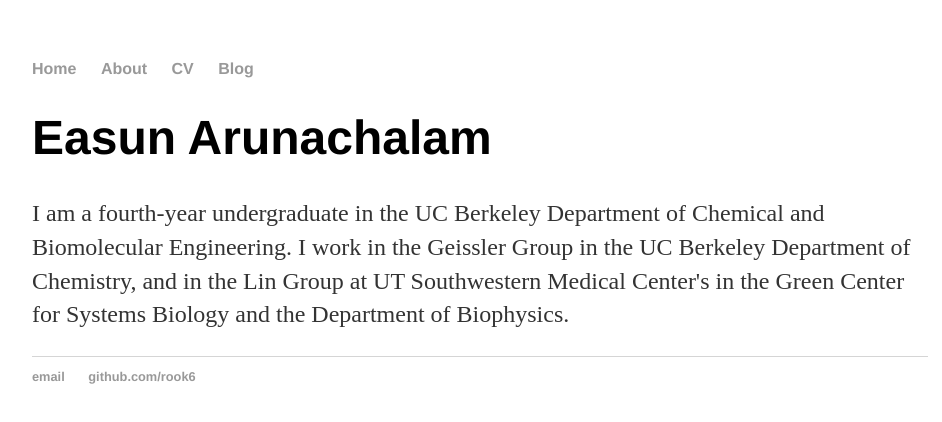
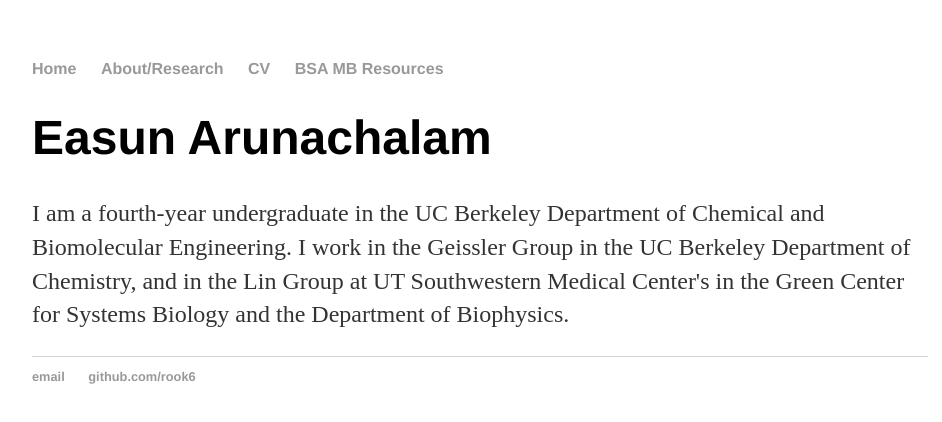
Before and after one commit to earunachalam/earunachalam.github.io, a plain HTML site: page index.html in a window 1280 px wide. Shown: the whole page, without its empty margins (160-1102 px from the left). Drawn offline with Linux system fonts and the light colour scheme.

Commit message:
Update index.html

```diff
--- a/index.html
+++ b/index.html
@@ -9,9 +9,9 @@
 		<nav>
     		<ul>
         		<li><a href="/">Home</a></li>
-	        	<li><a href="/about">About</a></li>
+	        	<li><a href="/about">About/Research</a></li>
         		<li><a href="/cv">CV</a></li>
-        		<li><a href="/blog">Blog</a></li>
+        		<li><a href="/blog">BSA MB Resources</a></li>
     		</ul>
 		</nav>
 		<div class="container">
```
